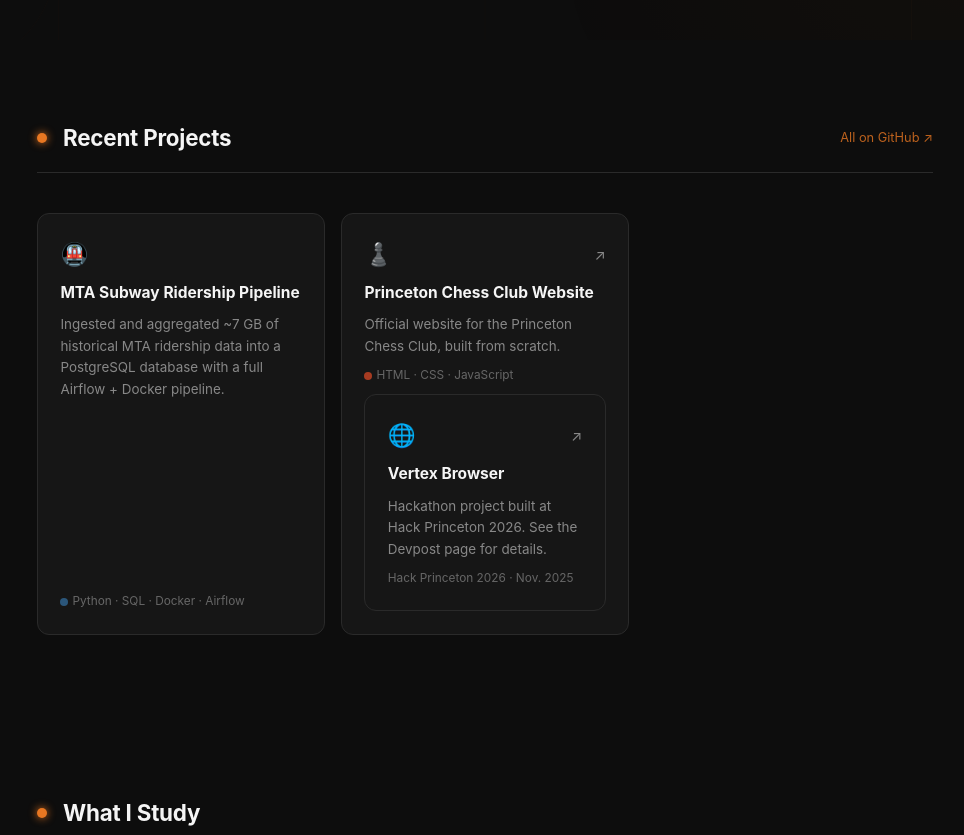
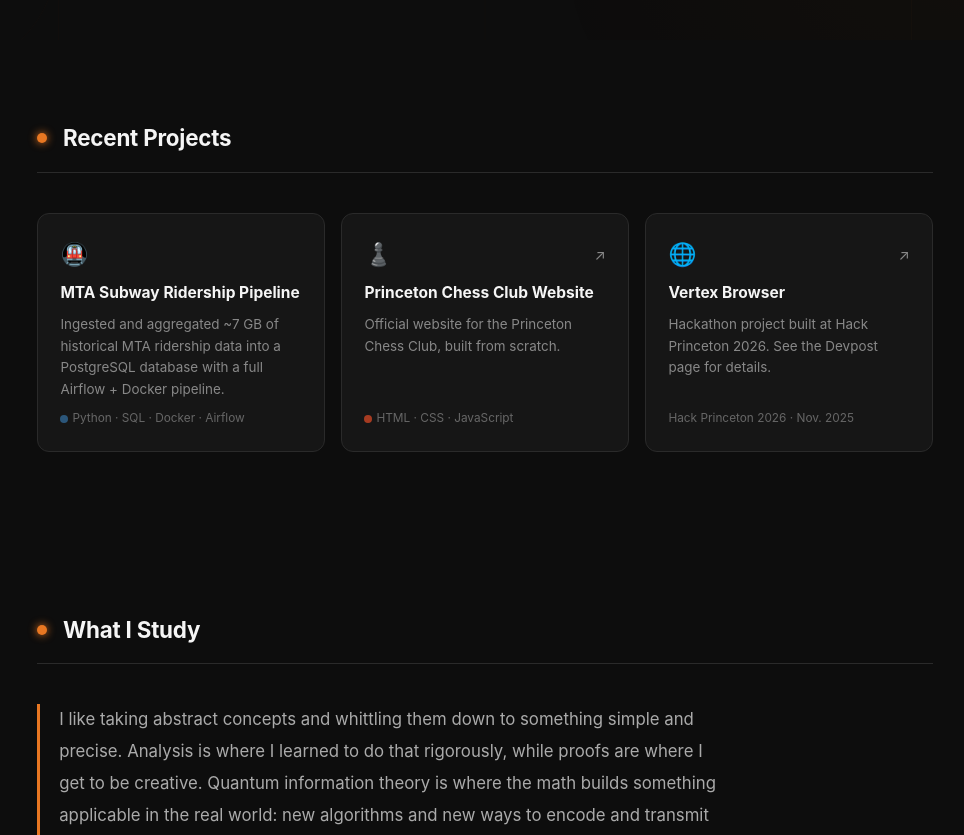
Before and after one commit to Suriyalgo/Suriyalgo.github.io, a plain HTML site: page index.html in a window 1280 px wide. Shown: the part 760-1595 px from the top of the page, without its empty margins (155-1119 px from the left). Drawn offline with Linux system fonts and the light colour scheme.

Commit message:
Final updates

```diff
--- a/index.html
+++ b/index.html
@@ -398,7 +398,6 @@
   <div class="section-header reveal">
     <div class="section-dot"></div>
     <h2>Recent Projects</h2>
-    <a class="section-link" href="https://github.com/Suriyalgo" target="_blank" rel="noopener">All on GitHub ↗</a>
   </div>
 
   <div class="cards">
@@ -413,7 +412,7 @@
       </div>
     </div>
 
-    <div class="card reveal reveal-delay-2">
+    <a class="card reveal reveal-delay-2" href="https://suriyalgo.github.io/PrincetonChess/" target="_blank" rel="noopener">
       <div class="card-top">
         <span class="card-icon">♟️</span>
         <span class="card-arrow">↗</span>
@@ -423,6 +422,7 @@
       <div class="card-meta">
         <span class="lang-dot" style="background:#e34c26"></span>HTML · CSS · JavaScript
       </div>
+    </a>
 
     <a class="card reveal reveal-delay-3" href="https://devpost.com/software/vertex-browser" target="_blank" rel="noopener">
       <div class="card-top">
```
Also changed, not shown: 1 other file.
